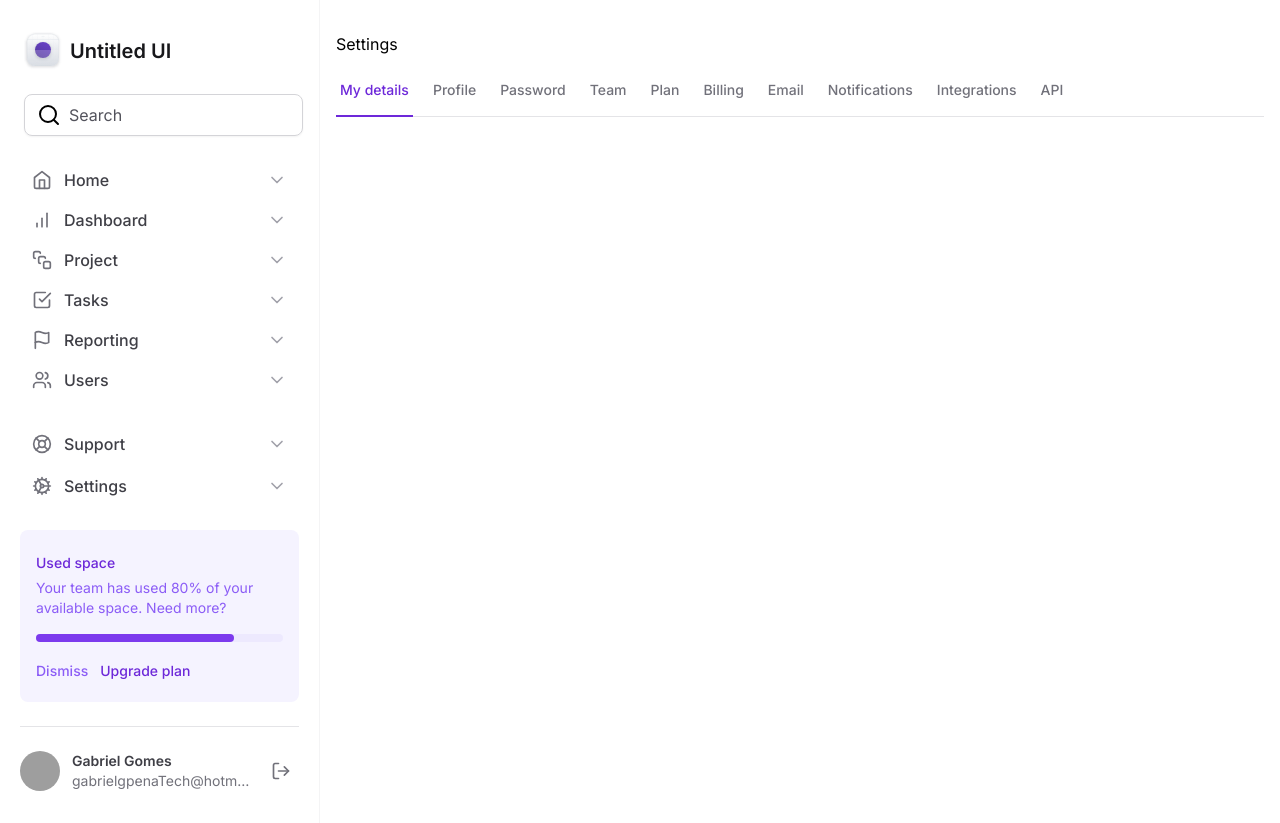
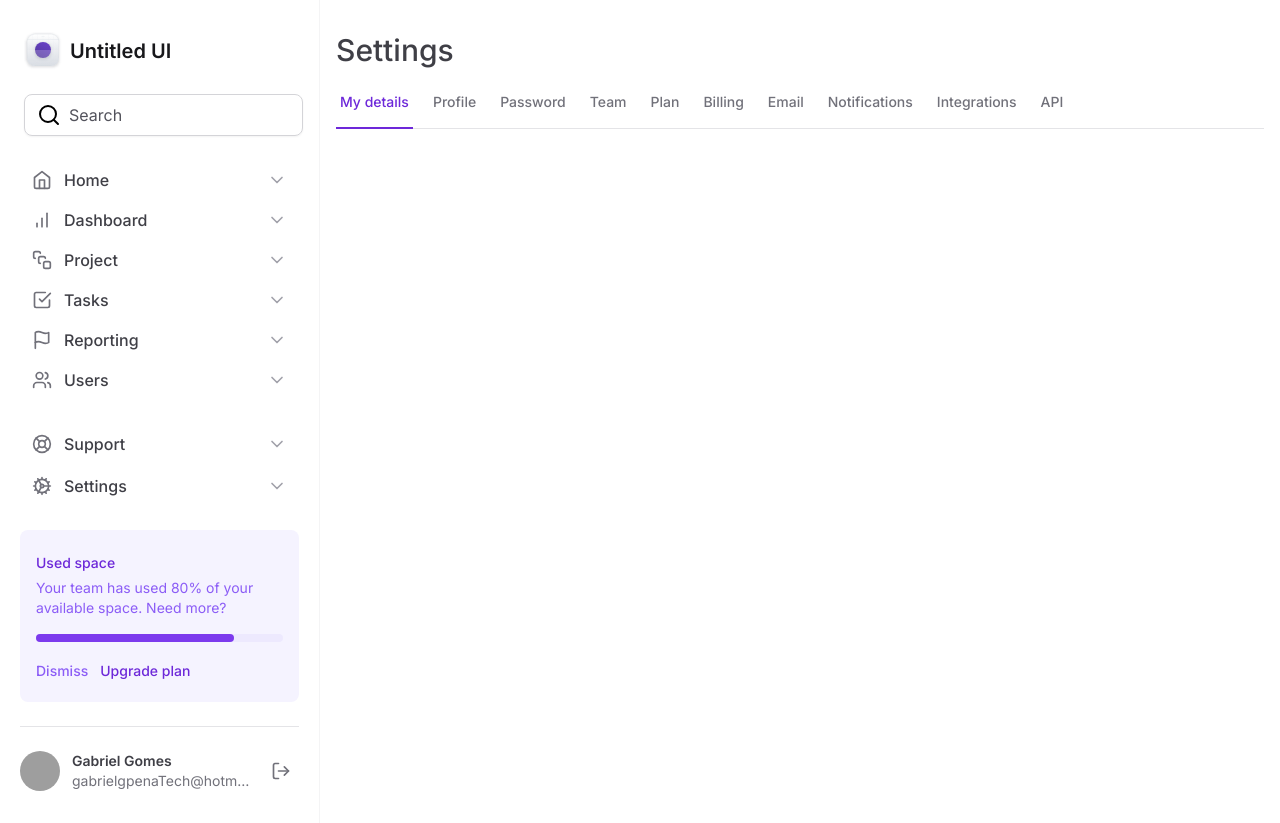
Before and after one commit to GabrielGPena793/tailwind_next, a Next.js app: page / in a window 1280 px wide. Built offline with nearby package versions, Linux system fonts and the light colour scheme; grey boxes are pictures that could not be loaded.

Commit message:
add title style

```diff
--- a/src/app/page.tsx
+++ b/src/app/page.tsx
@@ -3,7 +3,7 @@ import { SettingsTabs } from '@/components/SettingsTabs'
 export default function Home() {
   return (
     <>
-      <h1>Settings</h1>
+      <h1 className="text-3xl font-medium text-zinc-700">Settings</h1>
 
       <SettingsTabs />
     </>
```
